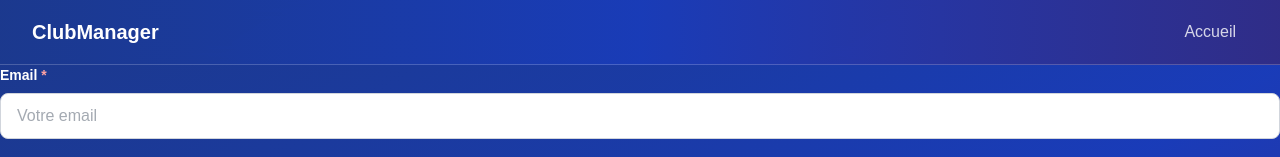
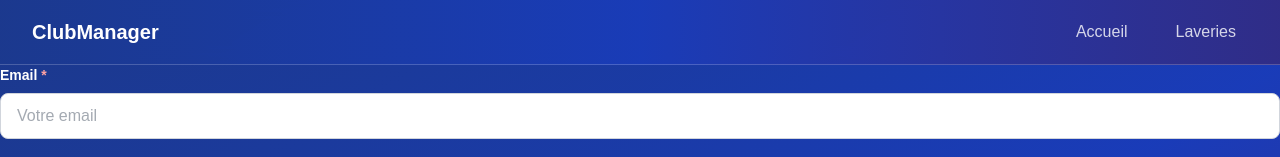
Before and after one commit to ProjectMaker/club, a Next.js app: page /login in a window 1280 px wide. Shown: the top 157 px of the page. Built offline with nearby package versions, Linux system fonts and the light colour scheme; no server answers.

Commit message:
investigate slow loading

```diff
--- a/src/app/(home)/page.tsx
+++ b/src/app/(home)/page.tsx
@@ -4,12 +4,12 @@ import { createClient } from "@/lib/supabase-server";
 import LoginForm from "@/components/pages/LoginForm";
 
 export default async function Home() {
-  const supabase = await createClient()
-  const { data: { user } } = await supabase.auth.getUser()
+  //const supabase = await createClient()
+  //const { data: { user } } = await supabase.auth.getUser()
 
   return (
     <div>
-      <div className={`py-20 px-8 grid gap-12 items-center ${user ? 'lg:grid-cols-1' : 'lg:grid-cols-2'}`}>
+      <div className={`py-20 px-8`}>
             {/* Contenu principal à gauche */}
             <div className="text-center lg:text-left">
                 <h2 className="text-5xl md:text-6xl font-bold text-white mb-6 leading-tight">
@@ -20,14 +20,7 @@ export default async function Home() {
                     Des emplacements premium, des rendements attractifs.
                 </p>
             </div>
-            {!user && (
-                <div className="flex justify-center lg:justify-end">
-                    <div className="bg-white/10 backdrop-blur-sm rounded-lg p-8 border border-white/20 w-full max-w-md">
-                        <div className="text-3xl font-bold text-white text-center mb-6">Se connecter</div>
-                        <LoginForm />
-                    </div>
-                </div>
-            )}
+
           </div>
 
       <Sales />
--- a/src/app/private/laundries/_Card.tsx
+++ b/src/app/private/laundries/_Card.tsx
@@ -32,7 +32,6 @@ function LaundryPicture({ laundry }: { laundry: Laundry }) {
 }
 
 export default function Card({ laundry }: { laundry: Laundry }) {
-  console.log(laundry)
   return (
 
 
--- a/src/app/private/laundries/_List.tsx
+++ b/src/app/private/laundries/_List.tsx
@@ -5,7 +5,6 @@ import Loader from "@/components/ui/Loader";
 import useList from './use-list'
 import Card from './_Card'
 
-console.log(Card)
 export default function List() {
     const { data, isLoading, isFetching, error, fetchNextPage, shouldFetchNextPage } = useList()
 
--- a/src/components/pages/AuthWrapper.tsx
+++ b/src/components/pages/AuthWrapper.tsx
@@ -2,7 +2,7 @@
 
 import { useAuth } from '@/contexts/AuthContext'
 import AuthLoader from '@/components/ui/AuthLoader'
-import Header from '@/components/pages/Header'
+import Header from '@/components/pages/_Header'
 import { ReactNode } from 'react'
 
 interface AuthWrapperProps {
--- /dev/null
+++ b/src/components/pages/_Header.tsx
@@ -0,0 +1,71 @@
+'use client'
+
+import Link from "next/link";
+import { useState, useRef, useActionState, useTransition, useEffect } from 'react'
+import { usePathname } from 'next/navigation'
+import { createPortal } from 'react-dom'
+import { logout } from '@/actions/auth-logout'
+
+
+
+export default function Header() {
+  const pathname = usePathname()
+  const [isDropdownOpen, setIsDropdownOpen] = useState(false)
+  const timeoutRef = useRef<NodeJS.Timeout | null>(null)
+
+  const handleMouseEnter = () => {
+    if (timeoutRef.current) {
+      clearTimeout(timeoutRef.current)
+    }
+    setIsDropdownOpen(true)
+  }
+
+  const handleMouseLeave = () => {
+    timeoutRef.current = setTimeout(() => {
+      setIsDropdownOpen(false)
+    }, 150)
+  }
+
+
+
+  return (
+    <header className="w-full bg-gradient-to-r from-blue-900/95 via-blue-800/95 to-indigo-900/95 backdrop-blur-sm border-b border-white/20 sticky top-0 z-50">
+      <div className="max-w-7xl mx-auto px-4 sm:px-6 lg:px-8">
+        <div className="flex justify-between items-center h-16">
+          {/* Logo/Titre */}
+          <div className="flex-shrink-0">
+            <h1 className="text-xl font-bold text-white">
+              <a href="/" className="hover:text-blue-200 transition-colors">
+                ClubManager
+              </a>
+            </h1>
+          </div>
+
+
+          {/* Navigation */}
+          <nav className="hidden md:flex space-x-6">
+            <Link
+              href="/"
+              className={`px-3 py-2 rounded-lg transition-all duration-200 ${pathname === '/'
+                ? 'text-white bg-blue-500/50 backdrop-blur-sm'
+                : 'text-white/80 hover:text-white hover:bg-white/10'
+                }`}
+            >
+              Accueil
+            </Link>
+
+              <Link
+                href="/private/laundries"
+                className={`px-3 py-2 rounded-lg transition-all duration-200 ${pathname.indexOf('/private/laundries') === 0
+                  ? 'text-white bg-blue-500/50 backdrop-blur-sm'
+                  : 'text-white/80 hover:text-white hover:bg-white/10'
+                  }`}
+              >
+                Laveries
+              </Link>
+          </nav>
+        </div>
+      </div>
+    </header>
+  )
+}
--- a/src/contexts/AuthContext.tsx
+++ b/src/contexts/AuthContext.tsx
@@ -1,6 +1,6 @@
 'use client'
 
-import { createContext, useContext, useEffect, useState, ReactNode } from 'react'
+import { createContext, useContext, useEffect, useState, ReactNode, useMemo, useRef } from 'react'
 import { usePathname, useRouter } from 'next/navigation'
 import { createClient } from '@/lib/supabase-client'
 import { User } from '@supabase/supabase-js'
@@ -8,7 +8,6 @@ import { User } from '@supabase/supabase-js'
 interface AuthContextType {
   user: User | null
   loading: boolean
-  supabase: ReturnType<typeof createClient>
 }
 
 const AuthContext = createContext<AuthContextType | undefined>(undefined)
@@ -20,11 +19,15 @@ interface AuthProviderProps {
 export const AuthProvider = ({ children }: AuthProviderProps) => {
   const [user, setUser] = useState<User | null>(null)
   const [loading, setLoading] = useState(true)
-  const [supabase] = useState(() => createClient())
+
+  // Initialiser supabase une seule fois
   const pathname = usePathname()
   const router = useRouter()
 
+  // Stabiliser router avec useRef
+  // Effet pour l'initialisation de l'auth (une seule fois)
   useEffect(() => {
+    const supabase = createClient()
     const getUser = async () => {
       const { data: { user }, error } = await supabase.auth.getUser()
       setUser(user)
@@ -37,37 +40,29 @@ export const AuthProvider = ({ children }: AuthProviderProps) => {
     const { data: { subscription } } = supabase.auth.onAuthStateChange(async (event, session) => {
       setUser(session?.user ?? null)
       setLoading(false)
-
-      // Gestion des redirections
-      if (event === 'SIGNED_OUT') {
-        // Rediriger vers la page de connexion si on est sur une page privée
-        if (pathname.startsWith('/private')) {
-          router.push('/login')
-        }
-      }
-
-      if (event === 'SIGNED_IN') {
-        // Si connecté et sur page de connexion, rediriger vers l'accueil
-        if (pathname === '/login') {
-          router.push('/')
-        }
-      }
     })
 
     return () => {
       subscription.unsubscribe()
     }
-  }, [supabase, pathname, router])
+  }, []) // Seulement supabase comme dépendance
 
+  // Effet séparé pour la gestion des redirections
+  useEffect(() => {
+    if (loading) return // Attendre que l'auth soit initialisée
 
-  const value = {
-    user,
-    loading,
-    supabase
-  }
+    if (!user && pathname.startsWith('/private')) {
+      router.push('/login')
+    }
 
+    if (user && pathname === '/login') {
+      router.push('/')
+    }
+  }, [user, loading, pathname]) // Enlever router des dépendances
+
+  // Refs pour tracker les changements de dépendances
   return (
-    <AuthContext.Provider value={value}>
+    <AuthContext.Provider value={{user, loading}}>
       {children}
     </AuthContext.Provider>
   )
--- a/src/data-access-layers/laundries.ts
+++ b/src/data-access-layers/laundries.ts
@@ -33,7 +33,7 @@ export async function getLaundries({ from = 1, to = 4 }: { from: number, to: num
         .order('updated_at', { ascending: false })
         .order('created_at', { ascending: false })
     const records = await query
-    console.log(records)
+
     if (!records.error) {
         return records.data
     } else {
--- a/src/data-access-layers/sales-promotion.ts
+++ b/src/data-access-layers/sales-promotion.ts
@@ -111,7 +111,7 @@ async function getPressing(): Promise<Pressing | null> {
       .select('id, name')
       .eq('pressing_id', pressingResult.data.id)
       .single()
-    console.log(pictureResult)
+
     if (pictureResult.error) {
       console.warn('Erreur RLS ou absence d\'image pour pressing:', pictureResult.error)
       // Retourner le pressing sans image si erreur RLS
@@ -124,7 +124,7 @@ async function getPressing(): Promise<Pressing | null> {
       .storage
       .from('images')
       .createSignedUrl(`pressings/${pressingResult.data.id}/${pictureResult.data.name}`, 24 * 60 * 60)
-    console.log(data)
+
     return {
       ...pressingResult.data,
       pictures: [{
```
